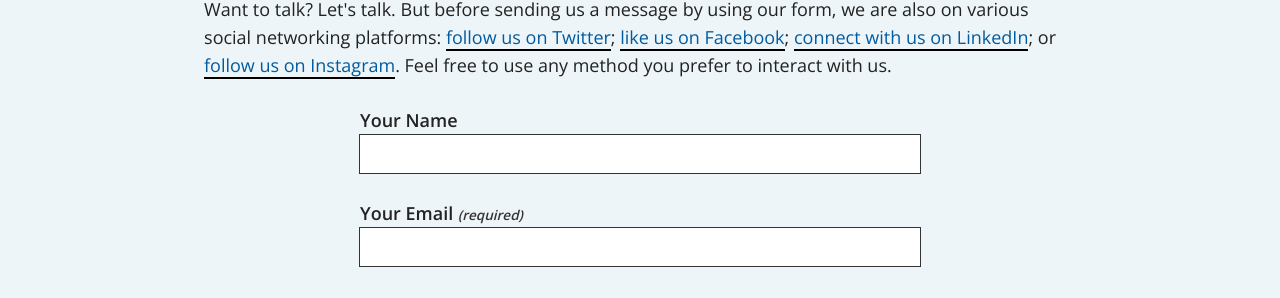
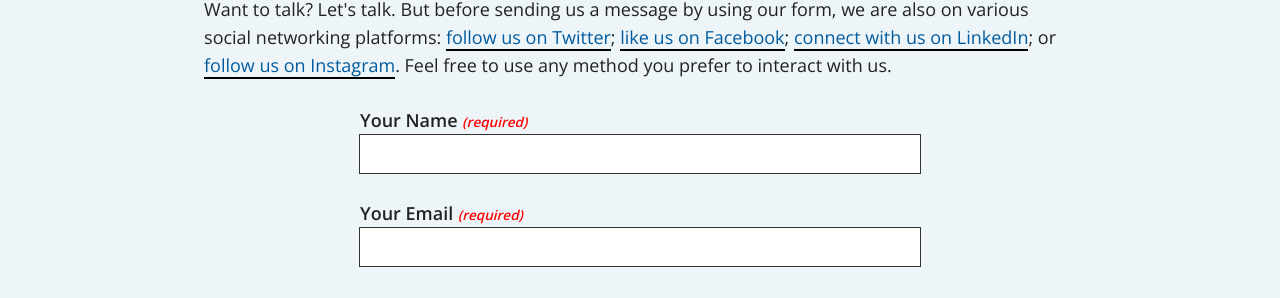
Before and after one commit to a11yTO/A11yTO-Main, a Jekyll site: the page built from contact-us.html, in a window 1280 px wide. Shown: the part 239-537 px from the top of the page. Built offline with Jekyll 4.4.1, drawn with Linux system fonts in a browser that asks for light colours.

Commit message:
Minor contact us form refinements

```diff
--- a/contact-us.html
+++ b/contact-us.html
@@ -9,8 +9,8 @@ description: Want to talk? Let's talk.
 
       <form name="contact" method="POST" netlify-honeypot="bot-field" data-netlify="true" action="/thanks">
         <p class="hidden" aria-hidden="true"><label>Don’t fill this out if you're human: <input name="bot-field" /></label></p>
-        <p><label for="name">Your Name <input id="name" type="text" name="name" /></label></p>
+        <p><label for="name">Your Name <span class="required">(required)</span> <input id="name" type="text" name="name" /></label></p>
         <p><label for="email">Your Email <span class="required">(required)</span> <input id="email" type="email" name="email" required /></label></p>
-        <p><label for="message">Your Message <textarea id="message" name="message" required></textarea></label></p>
+        <p><label for="message">Your Message <textarea id="message" name="message"></textarea></label></p>
         <p><button type="submit">Send</button></p>
       </form>
--- a/styles.scss
+++ b/styles.scss
@@ -13,6 +13,7 @@ $inverted-font-color: #ffffff;
 $background: #ffffff;
 $secondary-color: #025b9f;
 $secondary-background: #edf5f8;
+$error: #f00;
 
 $base-font-size: 112.5%;
 
@@ -370,7 +371,7 @@ textarea {
   height: 10em;
 }
 .required {
-  color: #333;
+  color: $error;
   font-size: 75%;
   font-style: italic;
 }
```
Also changed, not shown: styles.css, 1 other file.
